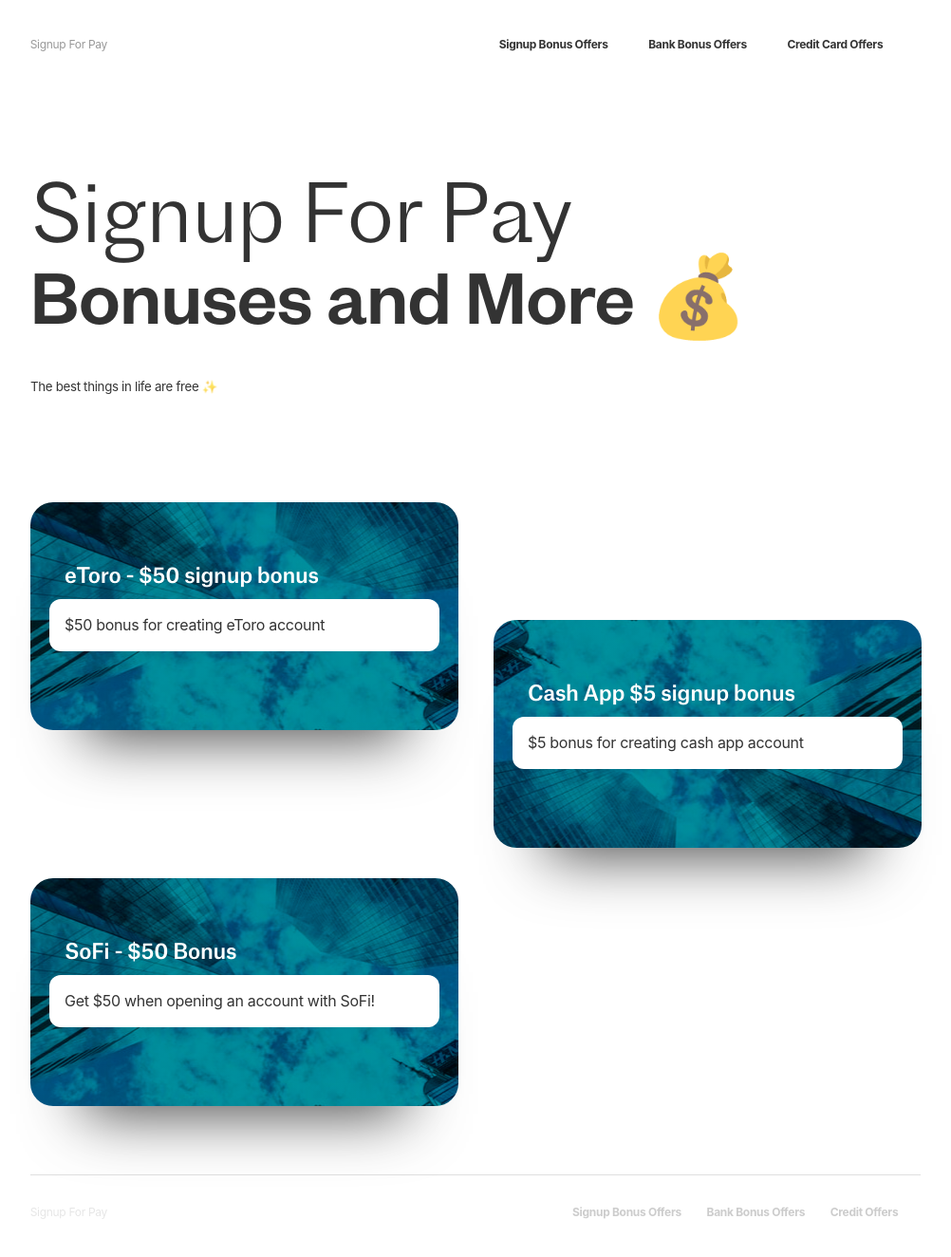
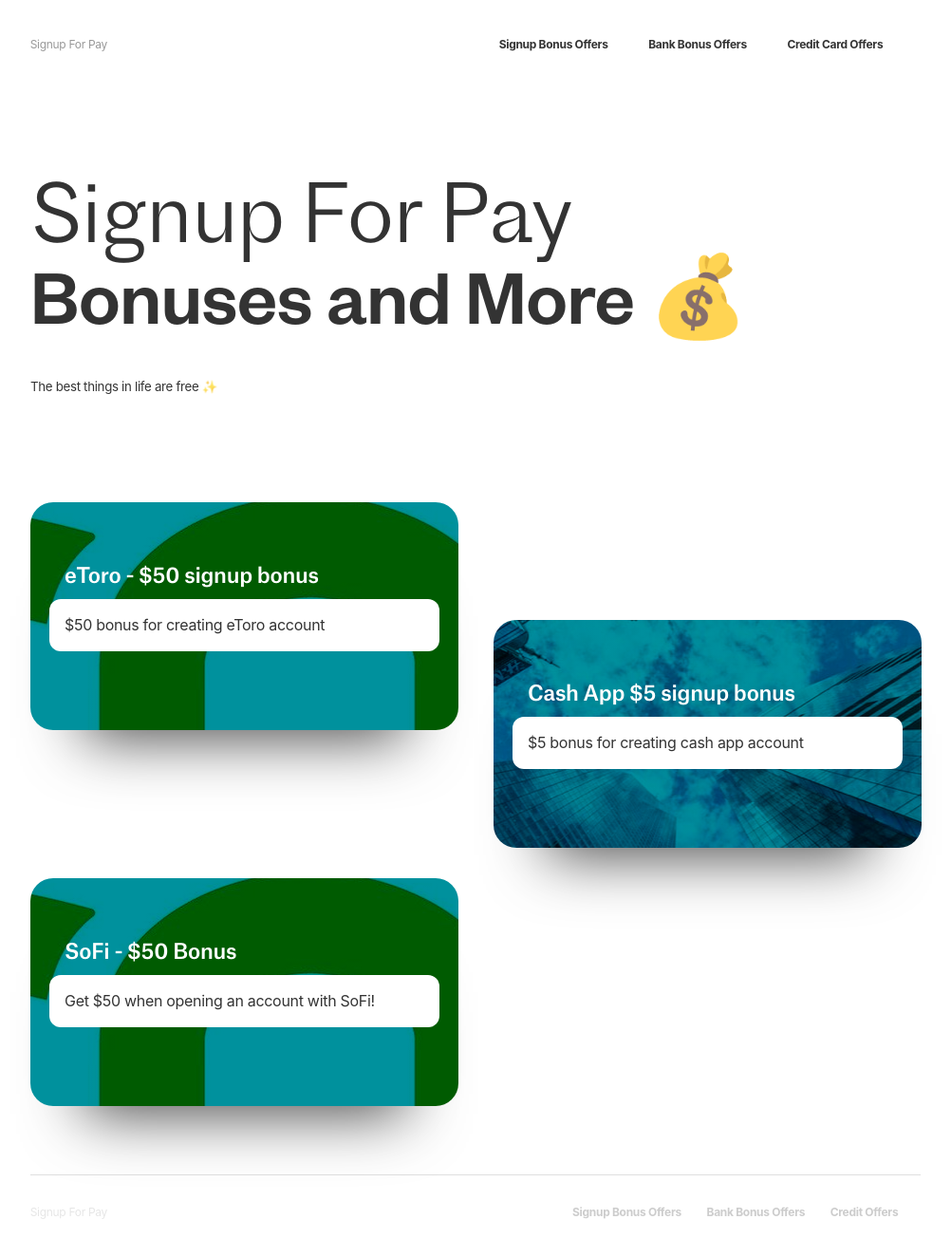
Before and after one commit to nickleeds/signupsforpay, a Jekyll site: the page built from index.html, in a window 1280 px wide. Shown: the whole page at 95% size, without its empty margins (139-1141 px from the left). Built offline with Jekyll 4.4.1, drawn with Linux system fonts in a browser that asks for light colours; nearby versions of some CDN libraries.

Commit message:
Update _home--card.scss

```diff
--- a/_sass/_home--card.scss
+++ b/_sass/_home--card.scss
@@ -51,7 +51,8 @@
 .card:nth-of-type(odd) {
   background:
     linear-gradient(-45deg, #00919d 0%, #00919d 100%),
-    url('../img/bg01.jpg')no-repeat center center;
+    // url('../img/bg01.jpg')no-repeat center center;
+    url('../uploads/etoro.jpg')no-repeat center center;
 }
 
 // .card:nth-of-type(even) {
```
